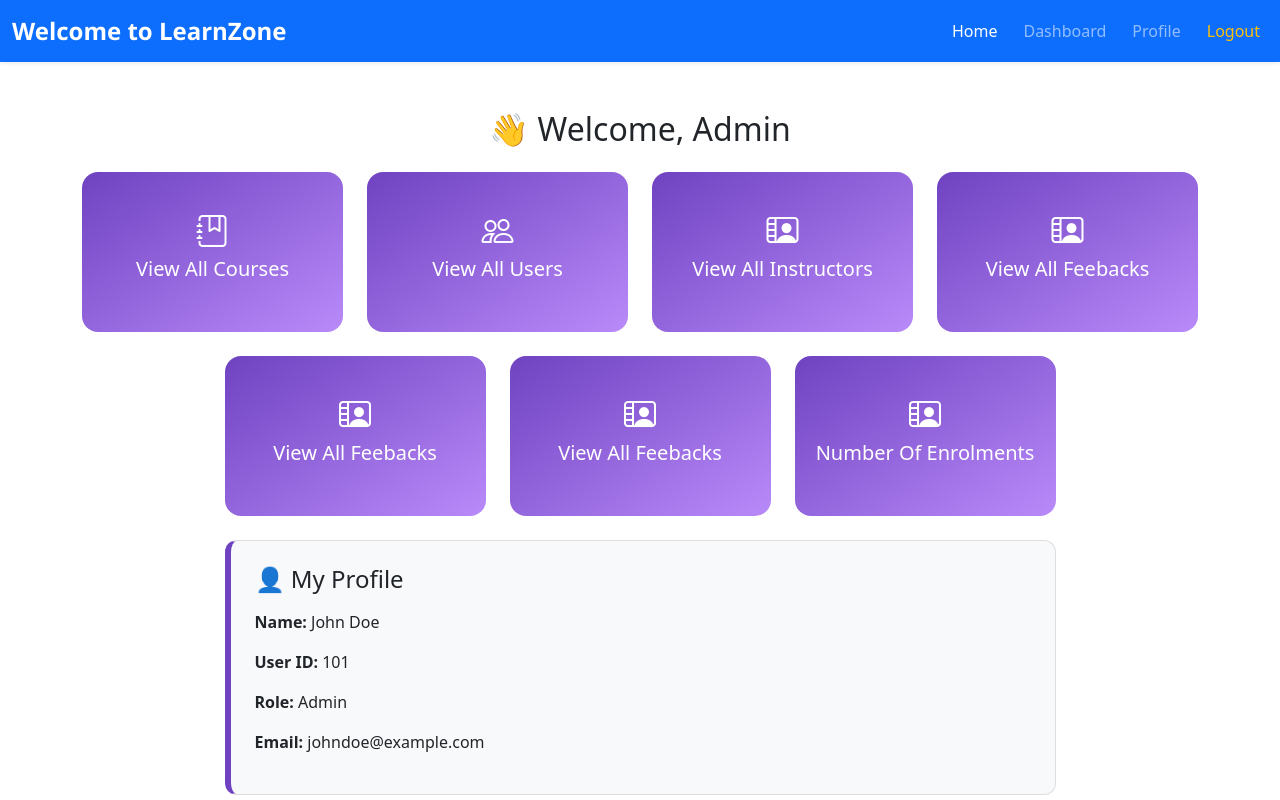
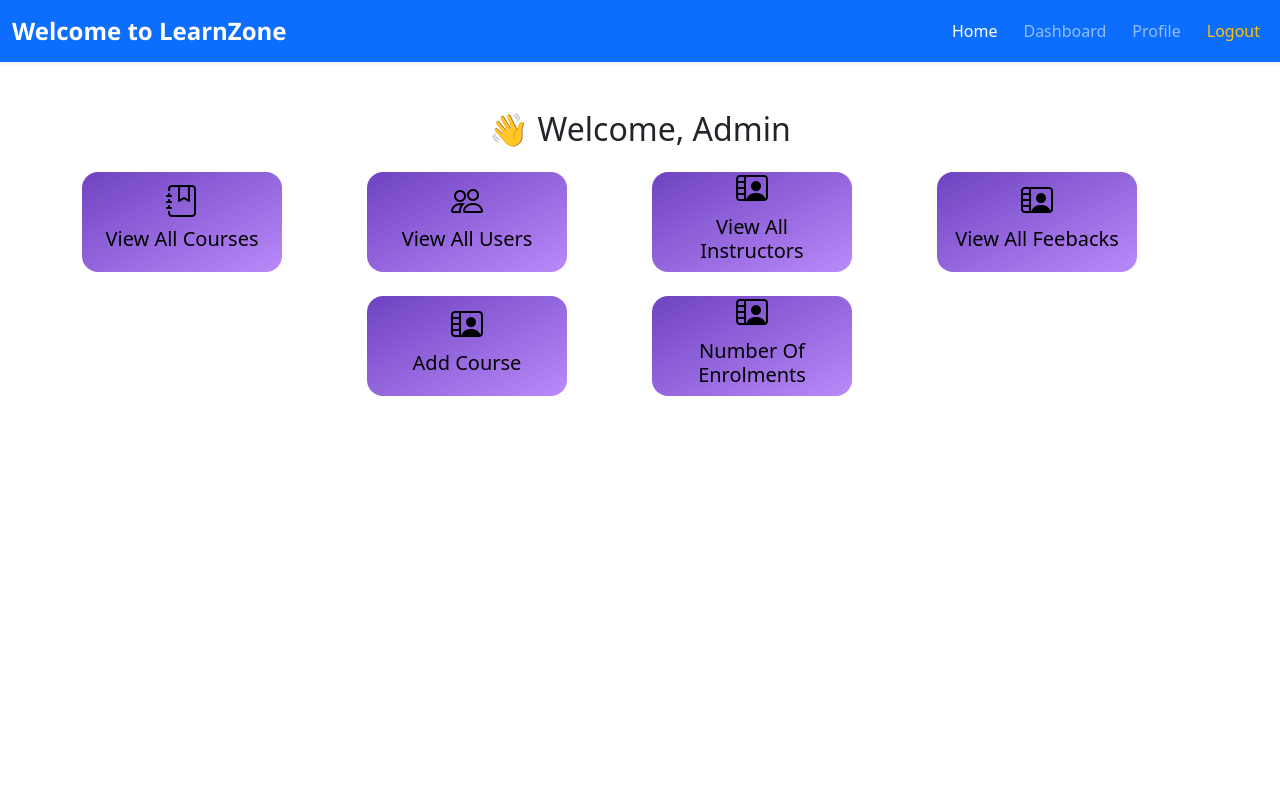
Before and after one commit to Manjunath-naik-ai/NewRepoPublic, an Angular app in the folder LearnZone/LearnMoreApp/: page /Logindashboard in a window 1280 px wide. Built offline with nearby package versions, Linux system fonts and the light colour scheme.

Commit message:
Chanaged ui

```diff
--- a/LearnZone/LearnMoreApp/src/app/login-dash-board/login-dash-board.css
+++ b/LearnZone/LearnMoreApp/src/app/login-dash-board/login-dash-board.css
@@ -1,17 +1,21 @@
 .dashboard-card {
   background: linear-gradient(to bottom right, #6f42c1, #b98af9);
-  color: white;
+  color: black;
   text-align: center;
   padding: 30px 15px;
   border-radius: 16px;
   transition: transform 0.3s ease, box-shadow 0.3s;
-  height: 160px;
+  height: 100px;
+  width:200px;
   display: flex;
   flex-direction: column;
   justify-content: center;
   cursor: pointer;
+
 }
-
+.body {
+  background: linear-gradient(135deg, #e3f2fd, #fce4ec);
+}
   .dashboard-card:hover {
     transform: scale(1.05);
     box-shadow: 0 10px 25px rgba(0, 0, 0, 0.2);
--- a/LearnZone/LearnMoreApp/src/app/login-dash-board/login-dash-board.html
+++ b/LearnZone/LearnMoreApp/src/app/login-dash-board/login-dash-board.html
@@ -38,16 +38,11 @@
     <div class="col-md-3">
       <div class="dashboard-card">
         <i class="bi bi-person-video2 icon"></i>
-        <h5>View All Feebacks</h5>
+        <h5>Add Course</h5>
       </div>
     </div>
 
-    <div class="col-md-3">
-      <div class="dashboard-card">
-        <i class="bi bi-person-video2 icon"></i>
-        <h5>View All Feebacks</h5>
-      </div>
-    </div>
+
 
 
 
@@ -59,7 +54,7 @@
     </div>
 
     <!-- My Profile -->
-    <div class="col-md-9">
+    <!--<div class="col-md-9">
       <div class="profile-card p-4">
         <h4 class="mb-3">👤 My Profile</h4>
         <p><strong>Name:</strong> John Doe</p>
@@ -67,6 +62,6 @@
         <p><strong>Role:</strong> Admin</p>
         <p><strong>Email:</strong> johndoe&#64;example.com</p>
       </div>
-    </div>
+    </div>-->
   </div>
 </div>
```
